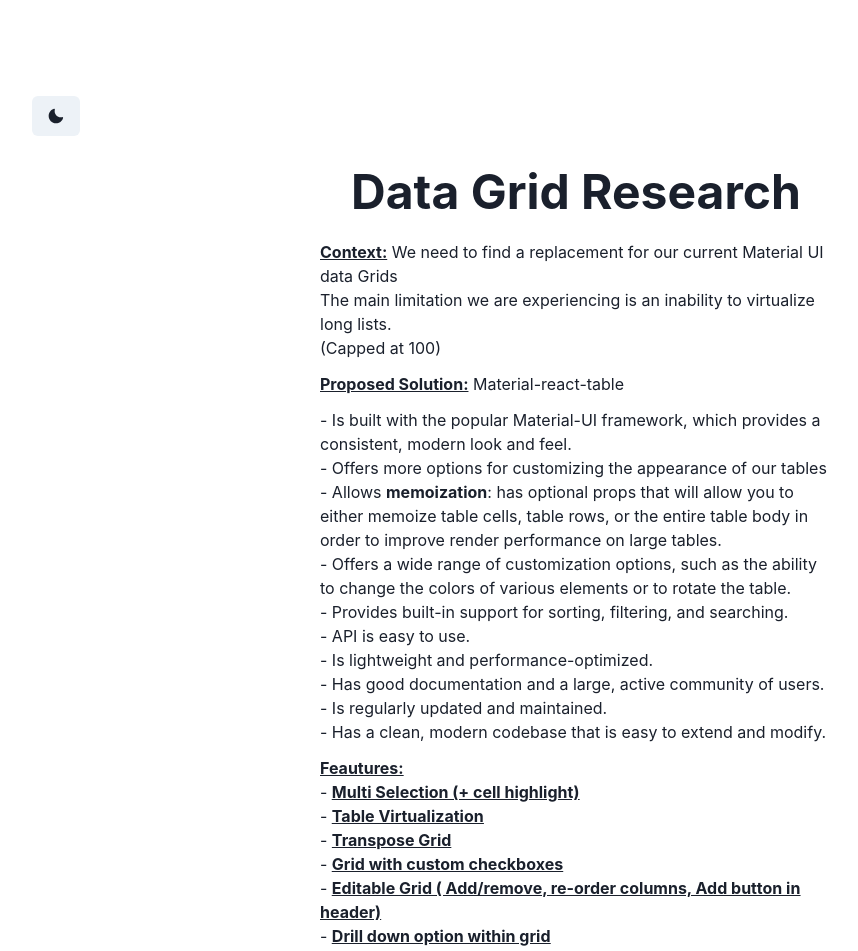
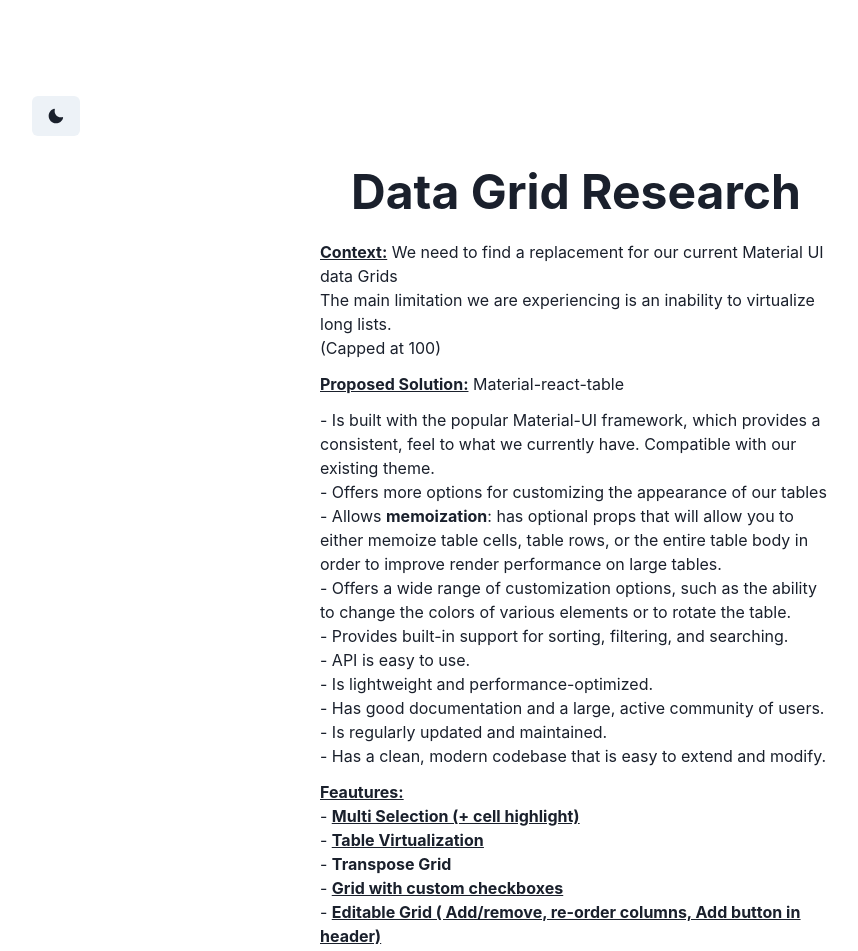
Before and after one commit to Iambizi/pf-datagrid, a Next.js app: page / in a window 1280 px wide. Shown: the top 951 px of the page, without its empty margins (64-922 px from the left). Built offline with nearby package versions, Linux system fonts and the light colour scheme.

Commit message:
saves changes

```diff
--- a/pages/index.tsx
+++ b/pages/index.tsx
@@ -56,7 +56,7 @@ export default function Home() {
           <ul>
             <li className={styles.list}>
                 - Is built with the popular Material-UI
-                framework, which provides a consistent, modern look and feel.
+                framework, which provides a consistent, feel to what we currently have. Compatible with our existing theme.
               </li>
               <li className={styles.list}>
                 - Offers more options for customizing the appearance of our
@@ -118,9 +118,9 @@ export default function Home() {
             </li>
             <li className={styles.list}>
               -{" "}
-              <span className={`${styles.lineHead} ${styles.underline}`}>
+              <span className={``}>
                 {/* <Link href="/rotateGrid">Transpose Grid</Link> */}
-                Transpose Grid
+                <b>Transpose Grid</b>
               </span>
             </li>
             <li className={styles.list}>
```
